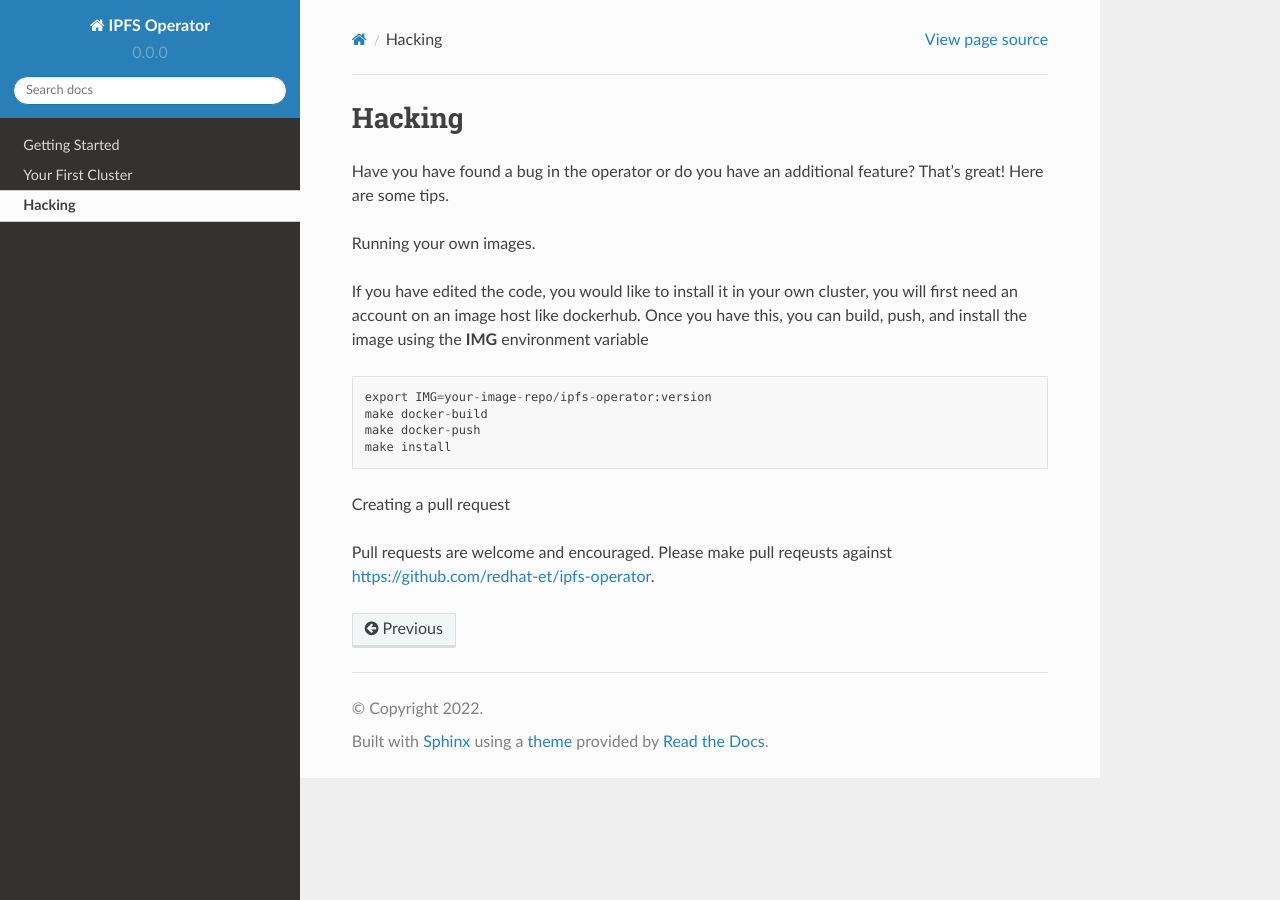
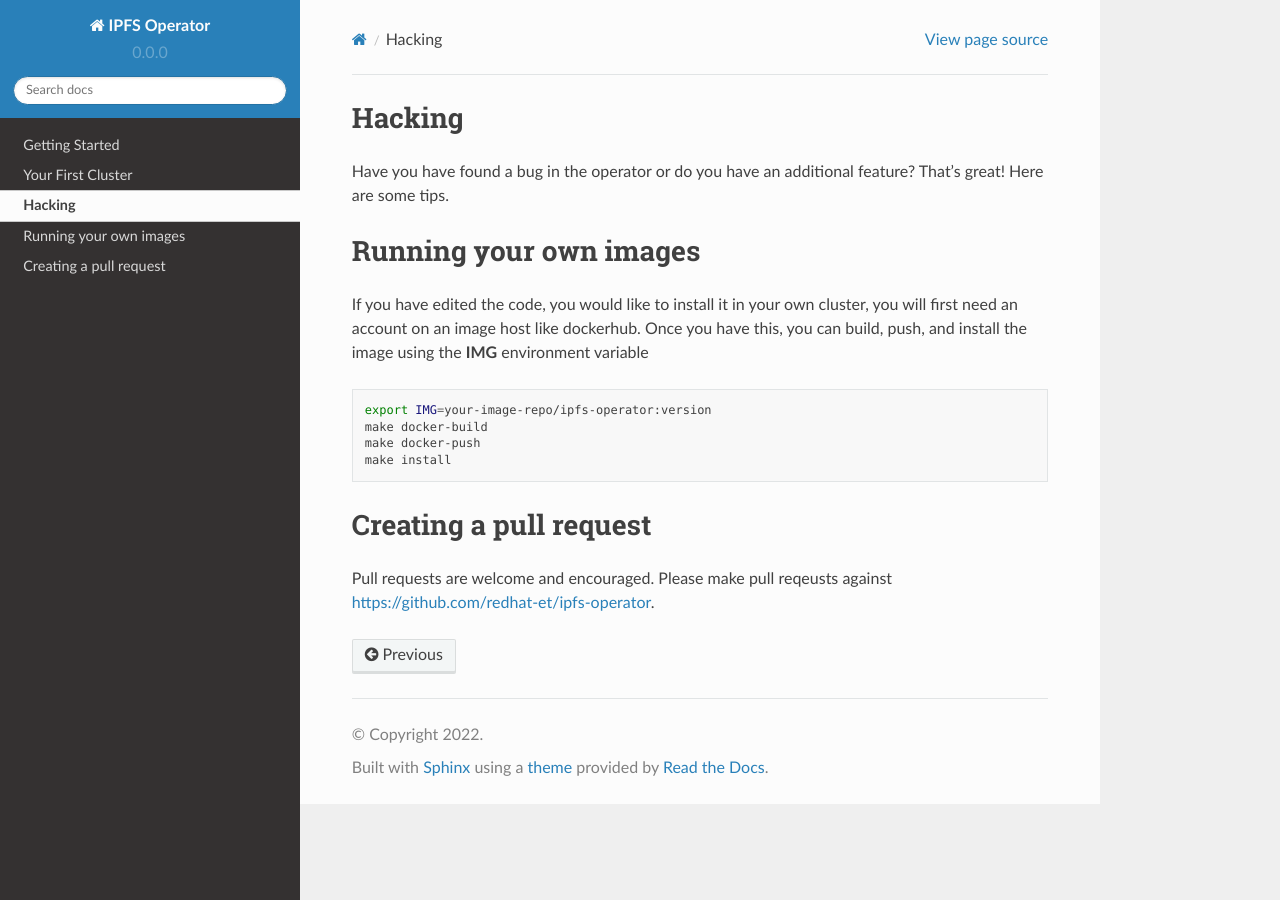
Before and after one commit to ipfs-cluster/ipfs-operator, a Sphinx documentation site: the page built from docs/source/hacking.rst, in a window 1280 px wide. Built offline with Sphinx 7.4.7 and the Read the Docs theme 2.0.0, drawn with Linux system fonts in a browser that asks for light colours.

Commit message:
code block fix
Signed-off-by: Ryan Cook <rcook@redhat.com>

```diff
--- a/docs/source/conf.py
+++ b/docs/source/conf.py
@@ -16,6 +16,7 @@ extensions = [
     'sphinx.ext.doctest',
     'sphinx.ext.autodoc',
     'sphinx.ext.autosummary',
+    'sphinx.ext.autosectionlabel',
     'sphinx.ext.intersphinx',
     # 'autoapi.extension',
 ]
--- a/docs/source/hacking.rst
+++ b/docs/source/hacking.rst
@@ -3,17 +3,19 @@ Hacking
 
 Have you have found a bug in the operator or do you have an additional feature? That's great! Here are some tips.
 
-
-Running your own images.
+Running your own images
+=======================
 
 If you have edited the code, you would like to install it in your own cluster, you will first need an account on an image host like dockerhub. Once you have this, you can build, push, and install the image using the **IMG** environment variable
-::
-  export IMG=your-image-repo/ipfs-operator:version
-  make docker-build
-  make docker-push
-  make install
 
+.. code-block:: bash
+
+   export IMG=your-image-repo/ipfs-operator:version
+   make docker-build
+   make docker-push
+   make install
 
 Creating a pull request
+=======================
 
 Pull requests are welcome and encouraged. Please make pull reqeusts against https://github.com/redhat-et/ipfs-operator.
--- a/docs/source/your_first_cluster.rst
+++ b/docs/source/your_first_cluster.rst
@@ -22,12 +22,14 @@ Create a file with the following information
 Adjust the storage requirements to meet your needs.
 
 Once you have made the necessary adjustments, apply it to your cluster with kubectl
-.. code-block::bash
+
+.. code-block:: bash
 
   kubectl create namespace my_cluster
   kubectl -n my_cluster apply -f ipfs.yaml
 
 Verify that the cluster has started by viewing the status of the cluster.
-.. code-block::bash
+
+.. code-block:: bash
 
   kubectl -n my_namespace status ipfs-sample-1
```
Also changed, not shown: docs/source/getting_started.rst (+9 -4 lines), docs/source/index.rst (+4 -4 lines), docs/source/requirements.txt (added, +7 -0 lines), .readthedocs.yaml.
